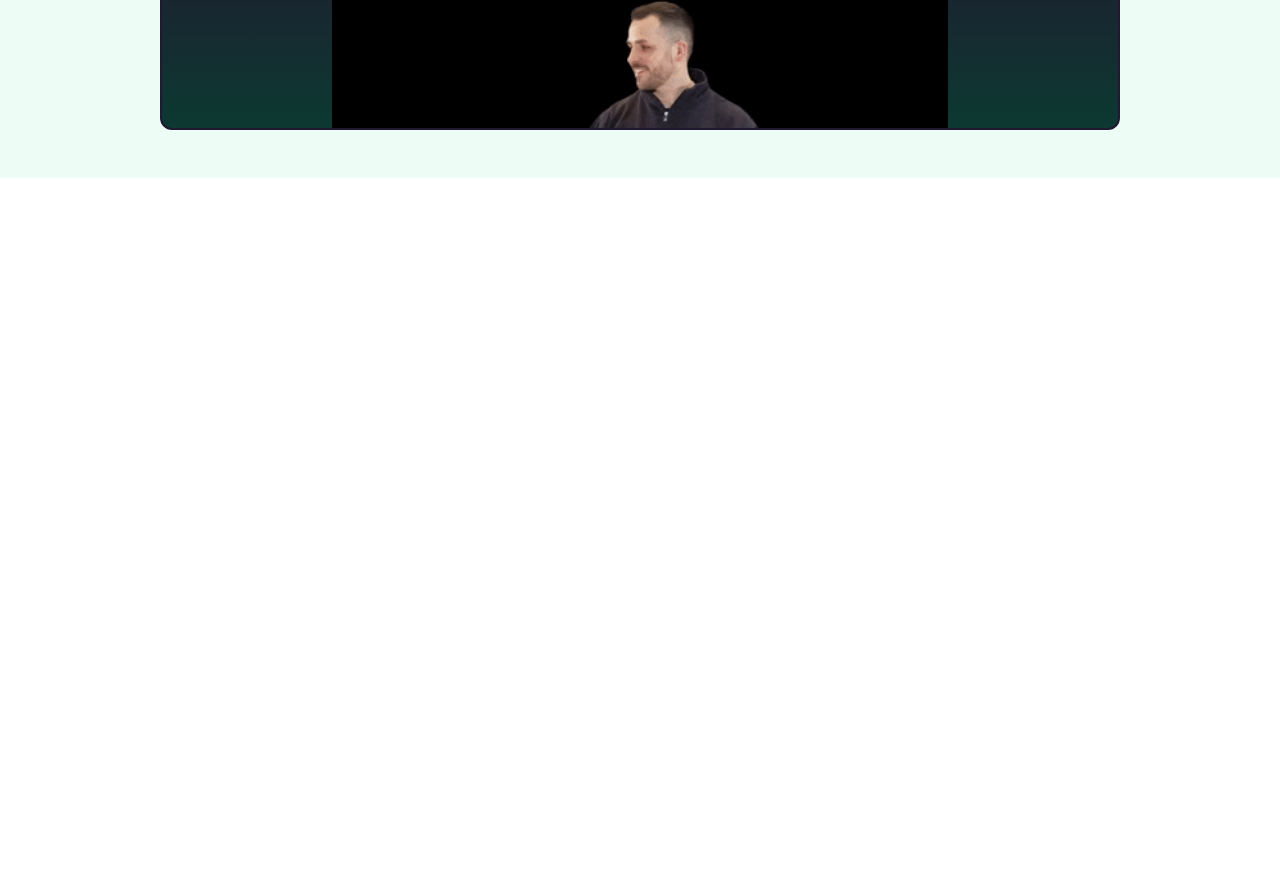
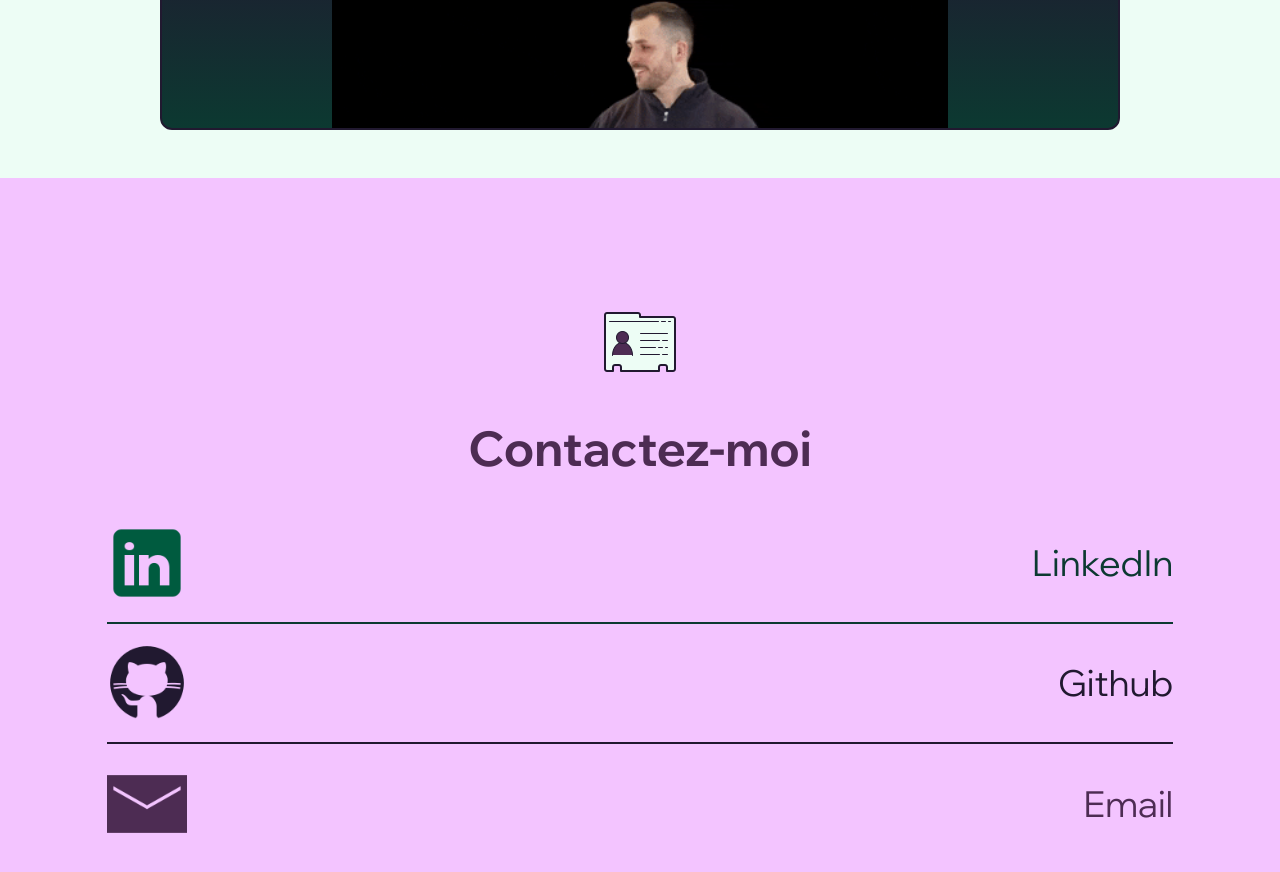
Before and after one commit to tbrindejonc/Portfolio-v2, a React (Vite) app: page / in a window 1280 px wide. Shown: the part 4370-5242 px from the top of the page. Before the commit the page ends 4548 px from the top, so only its background shows below. Built offline with nearby package versions, Linux system fonts and the light colour scheme.

Commit message:
feat: implement contact component

```diff
--- a/src/App.tsx
+++ b/src/App.tsx
@@ -7,6 +7,7 @@ import About from '@/components/about/About';
 import Experience from '@/components/experience/Experience';
 import Skills from '@/components/skills/Skills';
 import Projects from '@/components/projects/Projects';
+import Contact from '@/components/contact/Contact';
 
 // context for app theme
 export const ThemeContext = createContext<theme>('light');
@@ -34,6 +35,7 @@ export default function App() {
           <Experience />
           <Skills />
           <Projects />
+          <Contact />
         </LangContext.Provider>
       </ThemeContext.Provider>
     </div>
```
